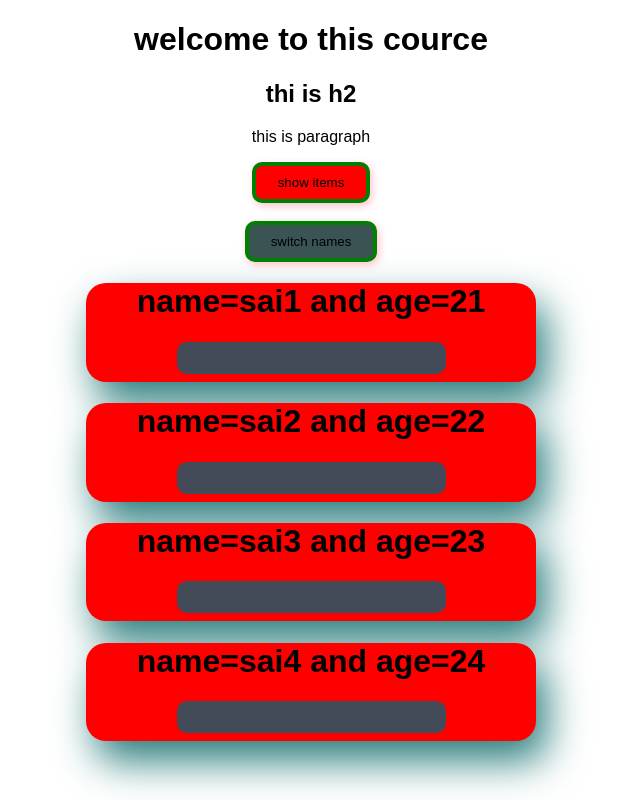
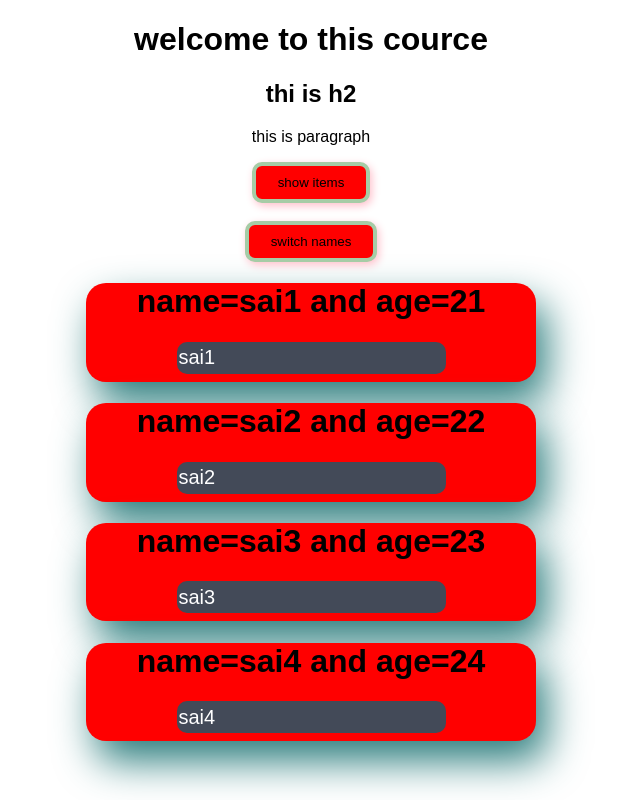
Before and after one commit to sesha472/react-lists-conditions2, a React app: page / in a window 1280 px wide. Both pictures are taken after a click on the button "show items". Shown: the whole page, without its empty margins (329-969 px from the left). Built offline with nearby package versions, Linux system fonts and the light colour scheme.

Commit message:
spliting an app into components 86 practice

```diff
--- /dev/null
+++ b/src/components/Cockpit/Cockpit.css
@@ -0,0 +1,29 @@
+.Cockpit button {
+  background-color: rgb(7, 163, 163);
+  border: none;
+  padding: 9px 22px;
+  border-radius: 10px;
+  box-shadow: 2px 3px 8px pink;
+  outline: none;
+  border: 4px solid rgb(166, 204, 166);
+}
+.Cockpit button:hover {
+  background-color: rgb(207, 126, 93);
+}
+
+.Cockpit .Red {
+  background-color: red;
+}
+.Cockpit .Red:hover {
+  background-color: rgb(173, 33, 120);
+}
+
+.pink {
+  color: rgb(224, 13, 207);
+}
+.bold {
+  font-weight: bold;
+}
+.blue {
+  color: blue;
+}
--- a/src/components/Cockpit/Cockpit.js
+++ b/src/components/Cockpit/Cockpit.js
@@ -0,0 +1,40 @@
+import React from 'react';
+
+import classes from './Cockpit.css';
+
+const Cockpit=(props)=>{
+
+
+    const assignedClasses= [];
+    let btnClass="";
+    if(props.showitemslist){
+    btnClass=classes.Red;
+    }
+
+    if(props.personslistcockpit.length<=3){
+      assignedClasses.push(classes.pink);
+    }
+    if(props.personslistcockpit.length<=2){
+      assignedClasses.push(classes.bold);
+      }
+    if(props.personslistcockpit.length<= 1){
+      assignedClasses.push(classes.blue);
+    }
+
+
+    return(<div className={classes.Cockpit}>
+          <h1>welcome to this cource </h1>
+      <h2 >thi is h2</h2>
+      <p className={assignedClasses.join(' ')}>this is paragraph</p>
+      {/* <h2 className={classes.join(' ')}>thi is h2</h2> */}
+      <div className={classes.dev}>
+      <button className={btnClass}  onClick={props.togleclicked}>show items</button>
+   <br />
+   <br />
+      <button className={btnClass}   onClick={props.switchnamecokpit}>switch names</button>
+      </div>
+    </div>);
+
+}
+
+export default Cockpit;
--- a/src/components/Persons/Person/Person.js
+++ b/src/components/Persons/Person/Person.js
@@ -1,14 +1,14 @@
 
 import React from 'react';
-import one from './Person.css';
+import classes from './Person.css';
 
 const Person=(props)=>{
 
     return (
-         <div className={one.Person}>
+         <div className={classes.Person}>
         <h1 onClick={props.click1}> name={props.name} and age={props.age}  </h1>
         <h2>{props.children}</h2>
-        <input type='text'  onChange={props.changed} />
+        <input type='text'  onChange={props.changed} value={props.name}/>
     </div>);
 };
 
--- a/src/components/Persons/Persons.js
+++ b/src/components/Persons/Persons.js
@@ -2,10 +2,10 @@ import React from 'react';
 
 import Person from './Person/Person.js';
 
-const Persons=(props)=> props.persons.map((item,index) => {
+const Persons=(props)=> props.personslist.map((item,index) => {
 
         return <Person
-         click1={()=>props.clickedelet(index)}
+         click1={()=>props.deletself(index)}
         name={item.name}
         age={item.age}
         key={item.id}
--- a/src/containers/App.css
+++ b/src/containers/App.css
@@ -1,35 +1,7 @@
 .App {
   text-align: center;
 }
-.App .Button {
-  background-color: rgb(58, 83, 83);
-  border: none;
-  padding: 9px 22px;
-  border-radius: 10px;
-  box-shadow: 2px 3px 8px pink;
-  outline: none;
-  border: 4px solid green;
-}
-.App .Button:hover {
-  background-color: rgb(8, 233, 195);
-}
 
-.App .Button.Red {
-  background-color: red;
-}
-.App .Button.Red:hover {
-  background-color: rgb(173, 33, 120);
-}
-
-.App .pink {
-  color: rgb(224, 13, 207);
-}
-.App .bold {
-  font-weight: bold;
-}
-.App .blue {
-  color: blue;
-}
 /* .App-logo {
   animation: App-logo-spin infinite 20s linear;
   height: 80px;
--- a/src/containers/App.js
+++ b/src/containers/App.js
@@ -4,6 +4,7 @@
 import React, { Component } from 'react';
 
 import classes from './App.css';
+import Cockpit from '../components/Cockpit/Cockpit.js'
 
 //   60)' bellow code is for flexibale lists ' persons
 
@@ -64,20 +65,18 @@ class App extends Component {
 
 
   render() {
-    let clickedbutton=[classes.Button];
 
     let person = <h1>clith the button to show items</h1>;
     if((this.state.showitems)){
-      person = (
-      <div>
+      person =
+
         <Persons
-         persons={this.state.persons}
-         clickedelet={this.deletobj}
+         personslist={this.state.persons}
+         deletself={this.deletobj}
          changeevent={this.newNamechange}
          />
-            </div>);
+            ;
 
-         clickedbutton.push(classes.Red);
 
 
     }
@@ -87,30 +86,17 @@ class App extends Component {
     // }
 
 
-    const assignedClasses= [];
-    if(this.state.persons.length<=3){
-      assignedClasses.push(classes.pink);
-    }
-    if(this.state.persons.length<=2){
-      assignedClasses.push(classes.bold);
-      }
-    if(this.state.persons.length<= 1){
-      assignedClasses.push(classes.blue);
-    }
 
 
 
     return (
       <div className={classes.App}>
-      <h1>welcome to this cource </h1>
-      <h2 >thi is h2</h2>
-      <p className={assignedClasses.join(' ')}>this is paragraph</p>
-      {/* <h2 className={classes.join(' ')}>thi is h2</h2> */}
-      <button className={clickedbutton.join(' ')}  onClick={this.togglehandler}>show items</button>
-   <br />
-   <br />
-      <button className={classes.Button}   onClick={()=>this.switchNameHandler("saib")}>switch names</button>
-
+    <Cockpit
+    showitemslist={this.state.showitems}
+    personslistcockpit={this.state.persons}
+    togleclicked={this.togglehandler}
+    switchnamecokpit={()=>this.switchNameHandler("saib")}
+    />
      {/* if the person  is not null showing the dats in if confition sttatement */}
      {person}
 
```
